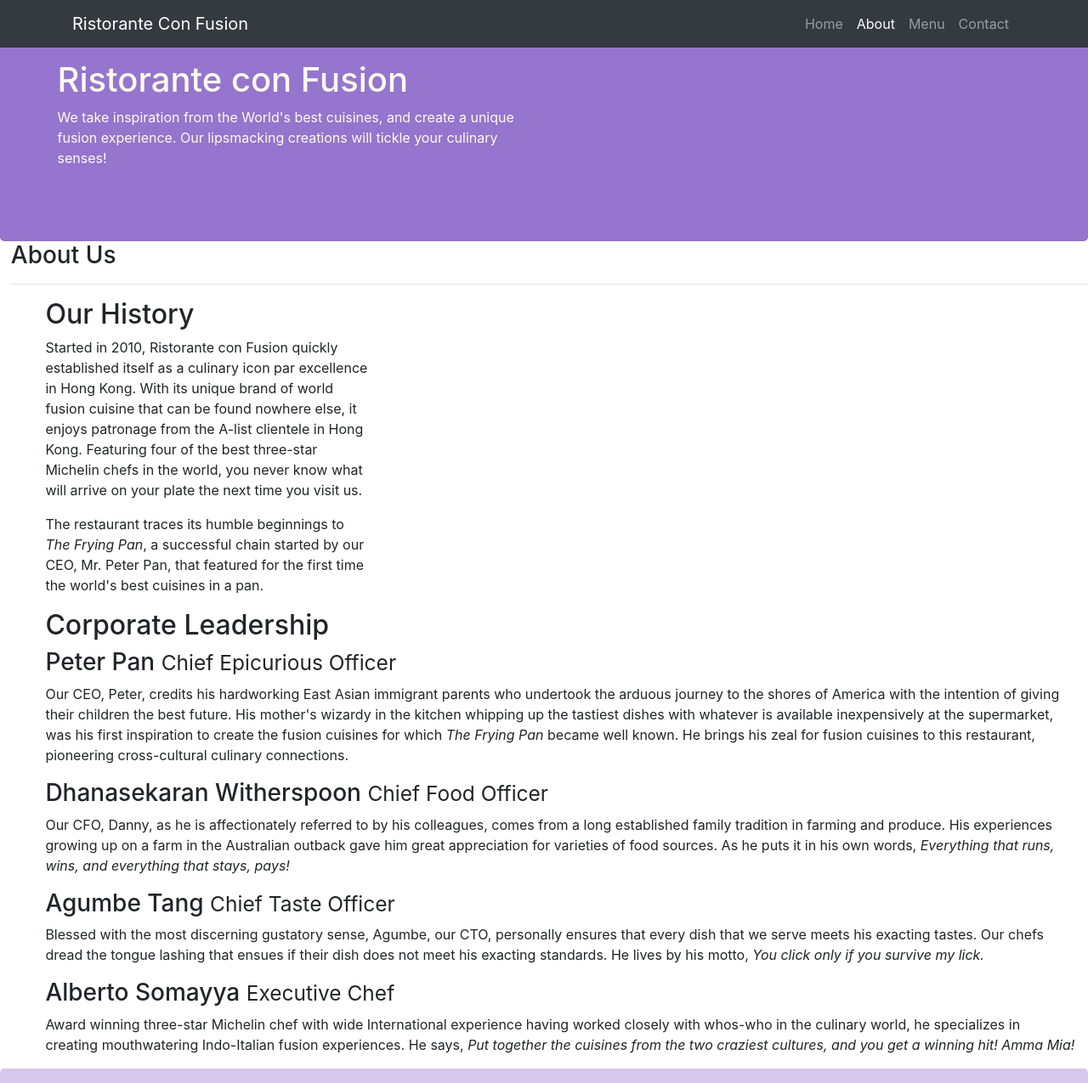
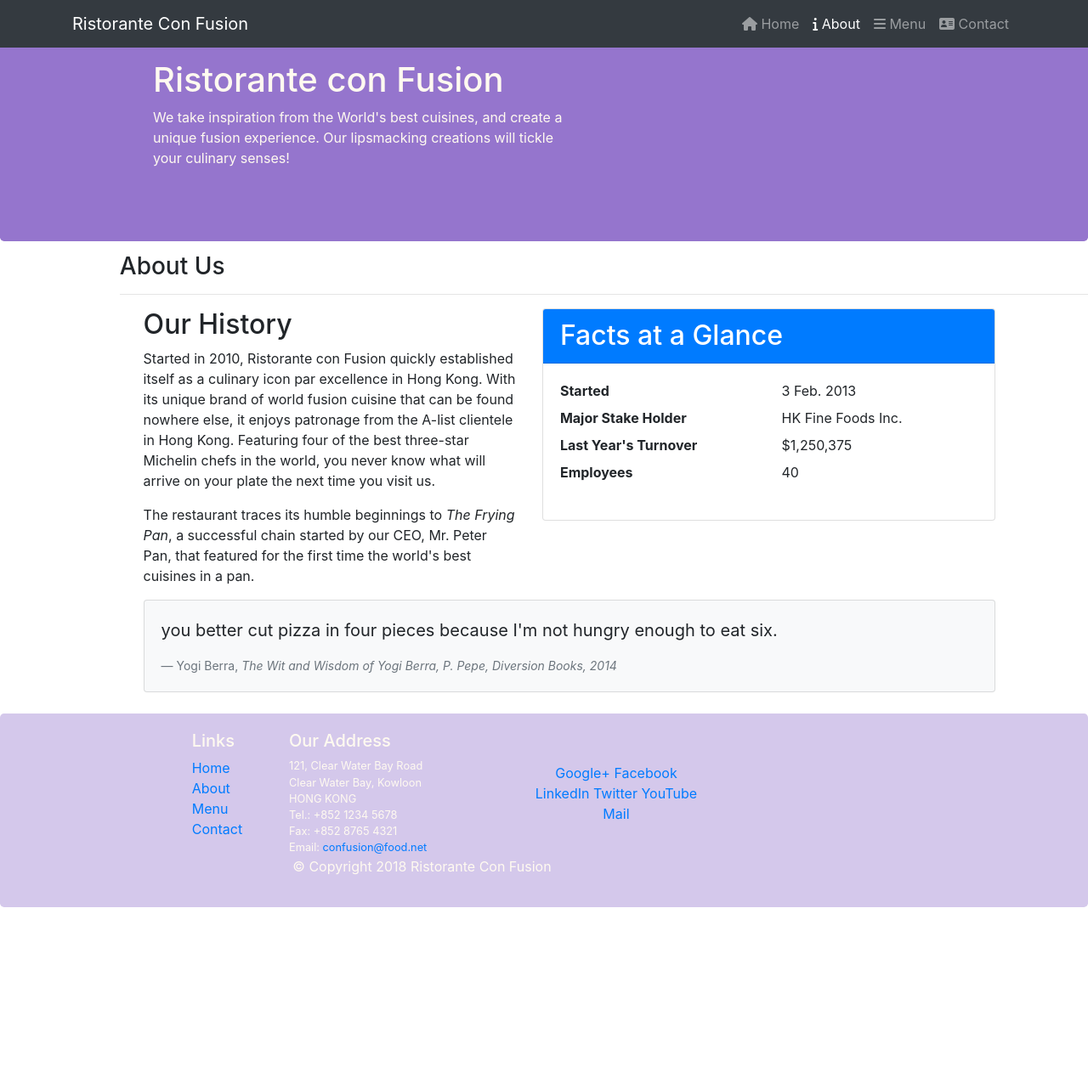
Before and after one commit to arshdeepmay/confusion, a website: page aboutUs.html in a window 1280 px wide. Shown: the top 1275 px of the page at 85% size. After the commit the page ends 1068 px from the top, so only its background shows below. Drawn offline with nearby package versions, Linux system fonts and the light colour scheme.

Commit message:
tables and cards

```diff
--- a/aboutUs.html
+++ b/aboutUs.html
@@ -8,6 +8,7 @@
 
 
     <link href="node_modules/bootstrap/dist/css/bootstrap.min.css" rel="stylesheet">
+    <link rel="stylesheet" href="https://cdnjs.cloudflare.com/ajax/libs/font-awesome/6.0.0-beta2/css/all.min.css" integrity="sha512-YWzhKL2whUzgiheMoBFwW8CKV4qpHQAEuvilg9FAn5VJUDwKZZxkJNuGM4XkWuk94WCrrwslk8yWNGmY1EduTA==" crossorigin="anonymous" referrerpolicy="no-referrer" />
     <link href="styles.css" rel="stylesheet">
     <title>Ristorante Con Fusion: About Us</title>
 
@@ -24,10 +25,18 @@
 
            <div class="collapse navbar-collapse" id="navbarToggleExternalContent">
             <ul class="navbar-nav ml-auto">
-                <li class="nav-item"><a class="nav-link" href="./index.html">Home</a></li>
-                <li class="nav-item active"><a class="nav-link" href="./aboutus.html">About</a></li>
-                <li class="nav-item"><a class="nav-link" href="#">Menu</a></li>
-                <li class="nav-item"><a class="nav-link" href="contactus.html">Contact</a></li>
+                <li class="nav-item">
+                    <a class="nav-link" href="index.html"><span><i class="fa-solid fa-house"></i></span> Home</a>
+                </li>
+                <li class="nav-item active">
+                    <a class="nav-link" href="#"><span><i class="fa-solid fa-info"></i></span> About</a>
+                </li>
+                <li class="nav-item">
+                    <a class="nav-link" href="#"><span><i class="fa-solid fa-bars"></i></span> Menu</a>
+                </li>
+                <li class="nav-item">
+                    <a class="nav-link" href="contactus.html"><span><i class="fa-solid fa-address-card"></i></span> Contact</a>
+                </li>
             </ul>
         </div>
 
@@ -59,32 +68,49 @@
     <div class="container-fluid">
 
         <div class="row">
-            <div class="col-lg-4 col-md-5 col-sm-7 col-8">
+            <div class=" col-md-5 col-sm-7 col-8">
                 <h2>Our History</h2>
                 <p>Started in 2010, Ristorante con Fusion quickly established itself as a culinary icon par excellence in Hong Kong. With its unique brand of world fusion cuisine that can be found nowhere else, it enjoys patronage from the A-list clientele in Hong Kong.  Featuring four of the best three-star Michelin chefs in the world, you never know what will arrive on your plate the next time you visit us.</p>
                 <p>The restaurant traces its humble beginnings to <em>The Frying Pan</em>, a successful chain started by our CEO, Mr. Peter Pan, that featured for the first time the world's best cuisines in a pan.</p>
             </div>
-            <div col="">
+            <div class="col-12 col-sm-6">
+                <div class="card">
+                    <h2 class="card-header bg-primary text-white">Facts at a Glance</h2>
+                    <div class="card-body">
+                        <dl class="row">
+                            <dt class="col-6">Started</dt>
+                            <dd class="col-6">3 Feb. 2013</dd>
+                            <dt class="col-6">Major Stake Holder</dt>
+                            <dd class="col-6">HK Fine Foods Inc.</dd>
+                            <dt class="col-6">Last Year's Turnover</dt>
+                            <dd class="col-6">$1,250,375</dd>
+                            <dt class="col-6">Employees</dt>
+                            <dd class="col-6">40</dd>
+                        </dl>
+                    </div>
+                </div>
             </div>
+
+            <div class="col-12 col-sm-11">
+                <div class="card card-body bg-light">
+                    <blackquoate class="blockquote">
+                        <p class="mb-0">
+                            you better cut pizza in four pieces because I'm not hungry enough to eat six.
+                        </p>
+                    </blackquoate>
+                    <footer class="blockquote-footer">Yogi Berra,
+                        <cite title="Source Title" >The Wit and Wisdom of Yogi Berra,
+                            P. Pepe, Diversion Books, 2014</cite>
+                    </footer>
+                </div>
+            </div>
+
         </div>
+   </div>
 
 
 
-        <div class="row">
-            <div class="col-12">
-                <h2>Corporate Leadership</h2>
-                <h3>Peter Pan <small>Chief Epicurious Officer</small></h3>
-                 <p class="d-none d-sm-block">Our CEO, Peter, credits his hardworking East Asian immigrant parents who undertook the arduous journey to the shores of America with the intention of giving their children the best future. His mother's wizardy in the kitchen whipping up the tastiest dishes with whatever is available inexpensively at the supermarket, was his first inspiration to create the fusion cuisines for which <em>The Frying Pan</em> became well known. He brings his zeal for fusion cuisines to this restaurant, pioneering cross-cultural culinary connections.</p>
-                <h3>Dhanasekaran Witherspoon <small>Chief Food Officer</small></h3>
-                <p class="d-none d-sm-block">Our CFO, Danny, as he is affectionately referred to by his colleagues, comes from a long established family tradition in farming and produce. His experiences growing up on a farm in the Australian outback gave him great appreciation for varieties of food sources. As he puts it in his own words, <em>Everything that runs, wins, and everything that stays, pays!</em></p>
-                <h3>Agumbe Tang <small>Chief Taste Officer</small></h3>
-                <p class="d-none d-sm-block">Blessed with the most discerning gustatory sense, Agumbe, our CTO, personally ensures that every dish that we serve meets his exacting tastes. Our chefs dread the tongue lashing that ensues if their dish does not meet his exacting standards. He lives by his motto, <em>You click only if you survive my lick.</em></p>
-                <h3>Alberto Somayya <small>Executive Chef</small></h3>
-                 <p class="d-none d-sm-block">Award winning three-star Michelin chef with wide International experience having worked closely with whos-who in the culinary world, he specializes in creating mouthwatering Indo-Italian fusion experiences. He says, <em>Put together the cuisines from the two craziest cultures, and you get a winning hit! Amma Mia!</em></p>
-            </div>
-       </div>
-
-    </div>
+   </div>
 
     <footer class="jumbotron footer">
         <div class="container-fluid">
--- a/styles.css
+++ b/styles.css
@@ -12,11 +12,12 @@
 
 
 .small-margin{
-    margin-left: 1%;
+    margin-top: 1%;
+    margin-left: 11%;
 }
 
 .container-fluid{
-    margin: 0 0 0 3%;
+    margin: 0 0 0 12%;
     max-width: fit-content;
 }
 
@@ -34,6 +35,6 @@ address{
 
 .footer{
     background: #d4c8eb ;
-    margin:0px auto;
+    margin: 2% auto 0 auto;
     padding: 20px 0px 20px 0px;
 }
```
